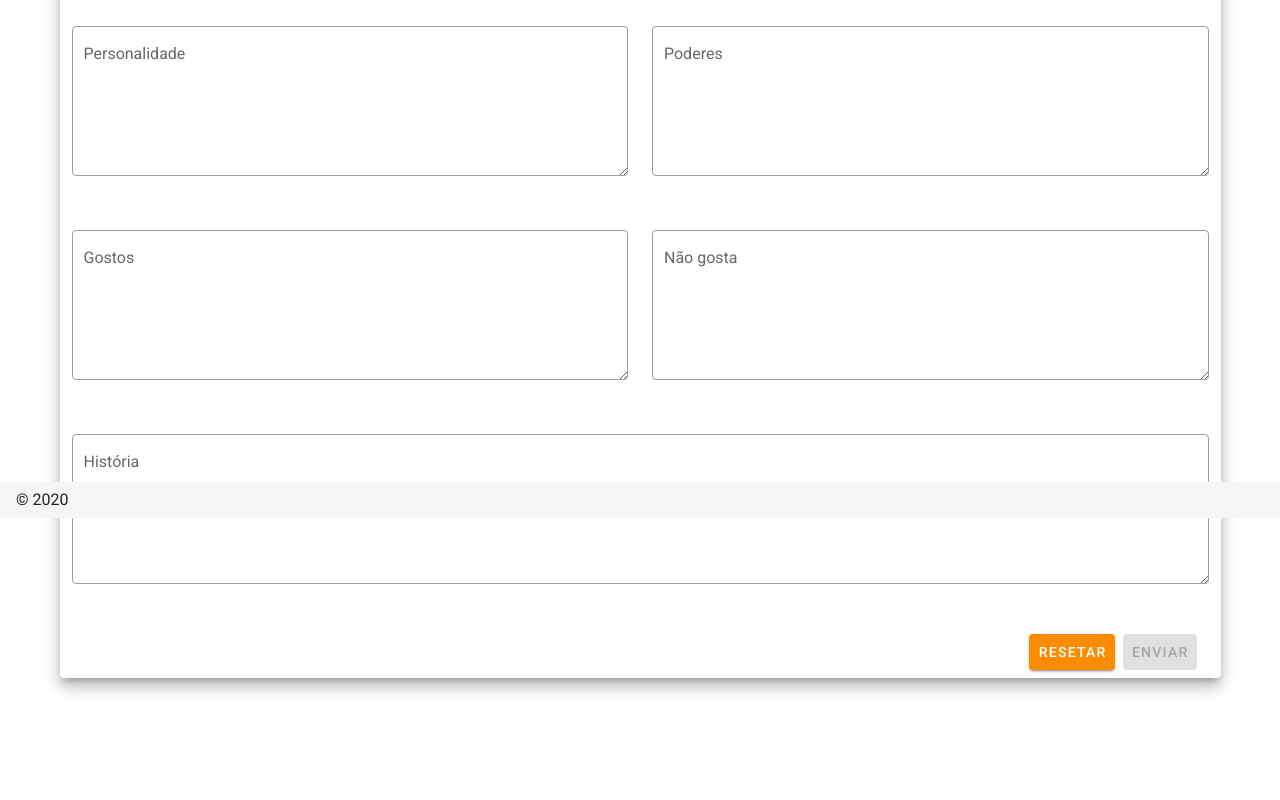
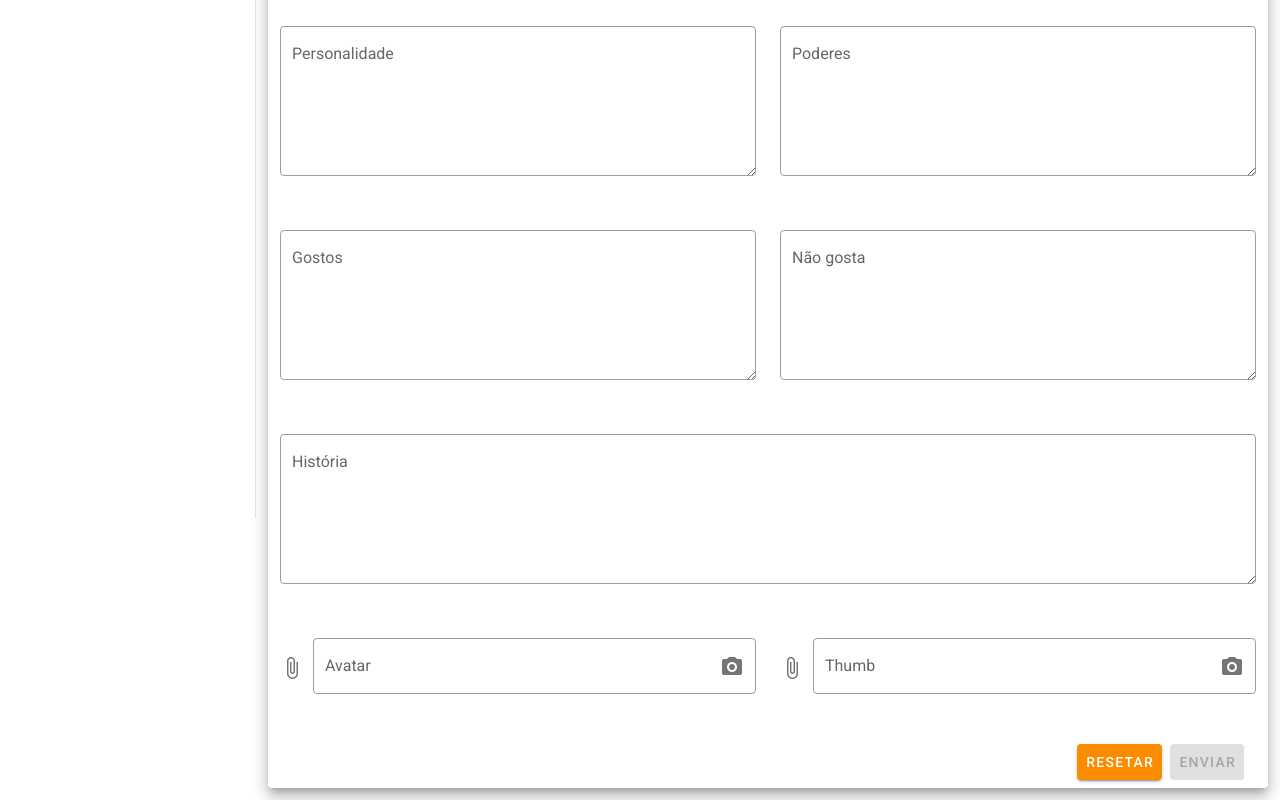
Before and after one commit to SenhorBiscoito/hirochan-frontend-vue, a Nuxt app: page /ficha in a window 1280 px wide. Shown: the part 282-1082 px from the top of the page. Before the commit the page ends 1008 px from the top, so only its background shows below. Built offline with nearby package versions, Linux system fonts and the light colour scheme.

Commit message:
adicionando campo de imagem

```diff
--- a/layouts/default.vue
+++ b/layouts/default.vue
@@ -12,7 +12,7 @@
         </v-list-item>
       </v-list>
     </v-navigation-drawer>
-    <v-app-bar :clipped-left="clipped" fixed app>
+    <v-app-bar class="blue darken-1" :clipped-left="clipped" fixed app>
       <v-app-bar-nav-icon @click.stop="drawer = !drawer" />
       <v-btn icon @click.stop="miniVariant = !miniVariant">
         <v-icon>mdi-{{ `chevron-${miniVariant ? 'right' : 'left'}` }}</v-icon>
@@ -44,9 +44,9 @@
         </v-list-item>
       </v-list>
     </v-navigation-drawer>
-    <v-footer :fixed="fixed" app>
+    <!-- <v-footer :fixed="fixed" app>
       <span>&copy; {{ new Date().getFullYear() }}</span>
-    </v-footer>
+    </v-footer> -->
   </v-app>
 </template>
 
@@ -54,9 +54,9 @@
 export default {
   data() {
     return {
-      clipped: false,
-      drawer: false,
-      fixed: false,
+      clipped: true,
+      drawer: true,
+      fixed: true,
       items: [
         {
           icon: "mdi-apps",
--- a/pages/ficha.vue
+++ b/pages/ficha.vue
@@ -127,6 +127,28 @@
               outlined
             ></v-textarea>
           </v-col>
+          <v-col cols="12" sm="6">
+            <v-file-input
+              v-model="form.image"
+              :rules="rules.image"
+              accept="image/png, image/jpeg, image/gif"
+              placeholder="Foto do seu personagem 📸"
+              outlined
+              append-icon="mdi-camera"
+              label="Avatar"
+            ></v-file-input>
+          </v-col>
+          <v-col cols="12" sm="6">
+            <v-file-input
+              v-model="form.thumbnail"
+              :rules="rules.thumbnail"
+              accept="image/png, image/jpeg, image/gif"
+              placeholder="Foto da thumb 📸"
+              outlined
+              append-icon="mdi-camera"
+              label="Thumb"
+            ></v-file-input>
+          </v-col>
         </v-row>
       </v-container>
       <v-card-actions class="d-flex justify-end">
@@ -151,13 +173,14 @@ export default {
       personalidade: "",
       gosta_de: "",
       nao_gosta_de: "",
-      thumbnail: "",
-      image: ""
+      thumbnail: null,
+      image: null
     });
 
     return {
       form: Object.assign({}, defaultForm),
       rules: {
+        ficha: [val => (val || "").length > 0 || "Esse campo é obrigatório"],
         nome: [val => (val || "").length > 0 || "Esse campo é obrigatório"],
         idade: [val => val < 40 || `Mentiroso!`],
         genero: [val => (val || "").length > 0 || "Esse campo é obrigatório"],
@@ -169,7 +192,15 @@ export default {
         nao_gosta_de: [
           val => (val || "").length > 0 || "Esse campo é obrigatório"
         ],
-        historia: [val => (val || "").length > 0 || "Esse campo é obrigatório"]
+        historia: [val => (val || "").length > 0 || "Esse campo é obrigatório"],
+        image: [
+          value =>
+            !value || value.size < 1000000 || "Foto deve ser menor que 1 MB!"
+        ],
+        thumbnail: [
+          value =>
+            !value || value.size < 1000000 || "Foto deve ser menor que 1 MB!"
+        ]
       },
       generos: [
         "Masculino",
@@ -185,6 +216,7 @@ export default {
         "Não binário",
         "Assexuado"
       ],
+      snackbar: false,
       defaultForm
     };
   },
@@ -211,7 +243,9 @@ export default {
     },
     submit() {
       this.snackbar = true;
-      this.resetForm();
+      this.$refs.form.validate();
+
+      console.log(this.form);
     }
   }
 };
```
